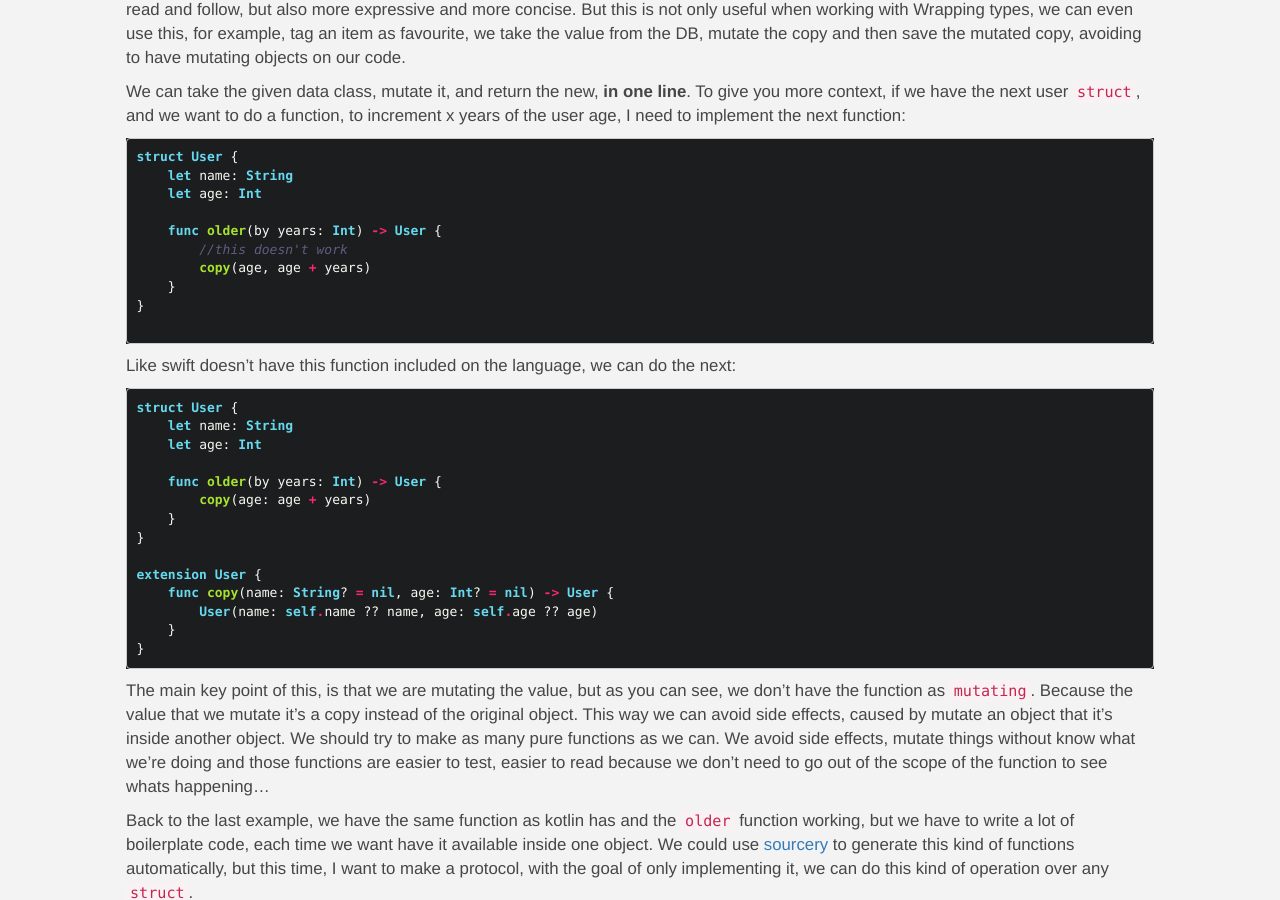
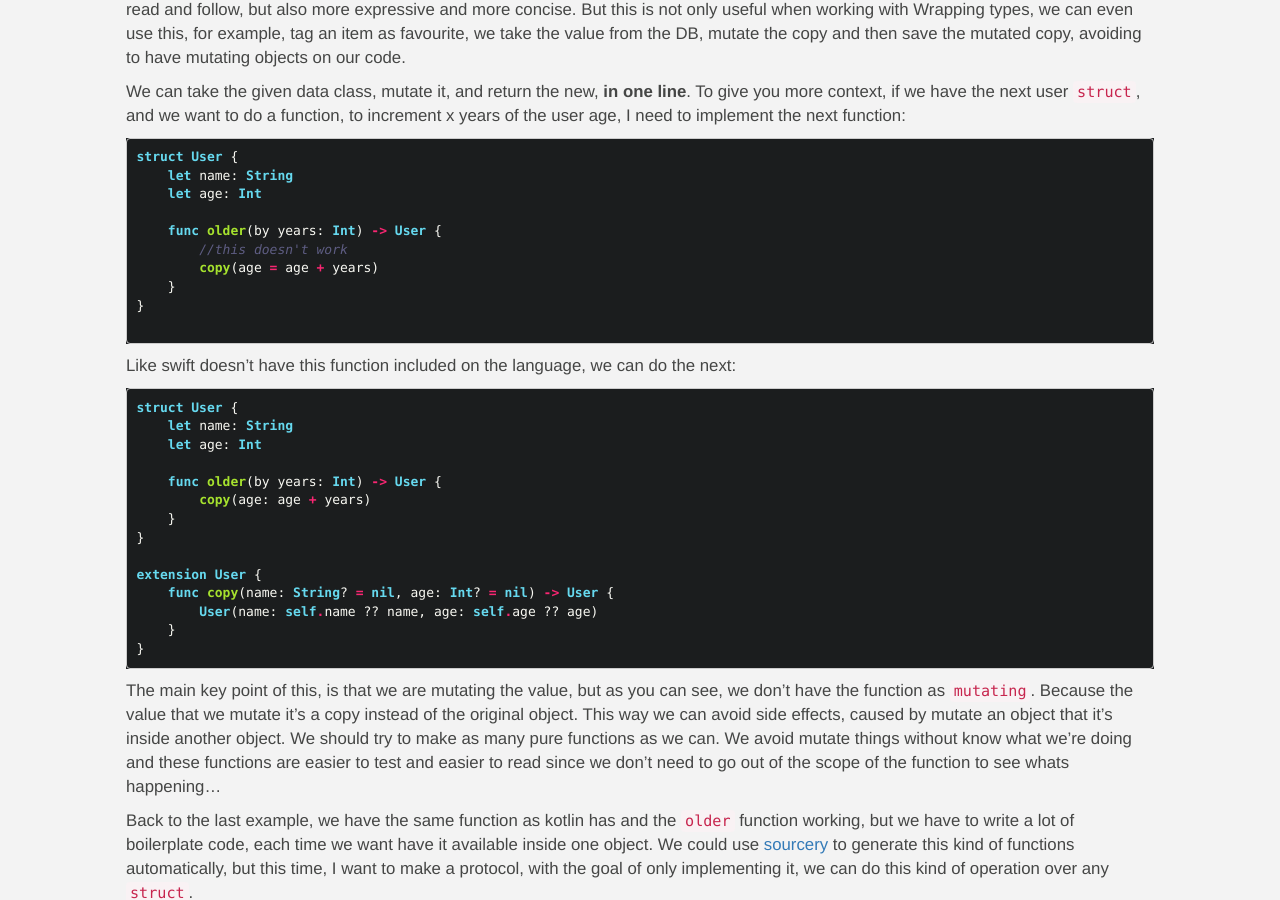
Before and after one commit to JulianAlonso/JulianAlonso.github.io, a Jekyll site: the page built from _posts/2020/2020-05-08-copying-objects-in-swift.md, in a window 1280 px wide and 900 px high, scrolled down 904 px. Built offline with Jekyll 4.4.1, drawn with Linux system fonts in a browser that asks for light colours; nearby versions of some CDN libraries; some web fonts are replaced; some of the changed text lies outside the part shown.

Commit message:
changed a little bit copying structs in swift

````diff
--- a/_posts/2020/2020-05-08-copying-objects-in-swift.md
+++ b/_posts/2020/2020-05-08-copying-objects-in-swift.md
@@ -40,7 +40,7 @@ struct User {
 
     func older(by years: Int) -> User {
         //this doesn't work
-        copy(age, age + years)
+        copy(age = age + years)
     }
 }
 
@@ -65,7 +65,7 @@ extension User {
 }
 ```
 
-The main key point of this, is that we are mutating the value, but as you can see, we don't have the function as `mutating`. Because the value that we mutate it's a copy instead of the original object. This way we can avoid side effects, caused by mutate an object that it's inside another object. We should try to make as many pure functions as we can. We avoid side effects, mutate things without know what we're doing and those functions are easier to test, easier to read because we don't need to go out of the scope of the function to see whats happening...
+The main key point of this, is that we are mutating the value, but as you can see, we don't have the function as `mutating`. Because the value that we mutate it's a copy instead of the original object. This way we can avoid side effects, caused by mutate an object that it's inside another object. We should try to make as many pure functions as we can. We avoid mutate things without know what we're doing and these functions are easier to test and easier to read since we don't need to go out of the scope of the function to see whats happening...
 
 Back to the last example, we have the same function as kotlin has and the `older` function working, but we have to write a lot of boilerplate code, each time we want have it available inside one object. We could use [sourcery](https://github.com/krzysztofzablocki/Sourcery) to generate this kind of functions automatically, but this time, I want to make a protocol, with the goal of only implementing it, we can do this kind of operation over any `struct`.
 
````
Also changed, not shown: other parts of _posts/2020/2020-05-08-copying-objects-in-swift.md (+1 -1 lines).
